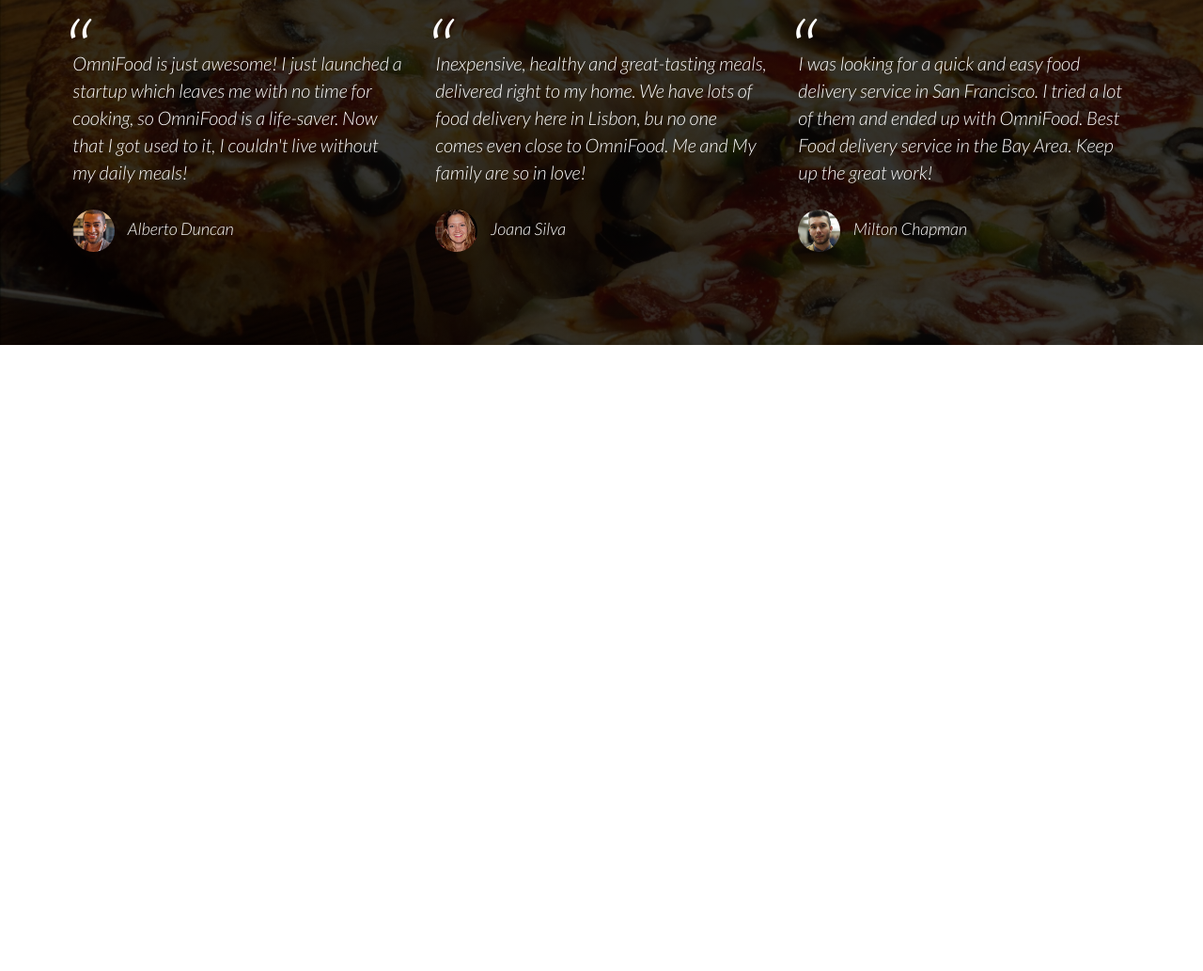
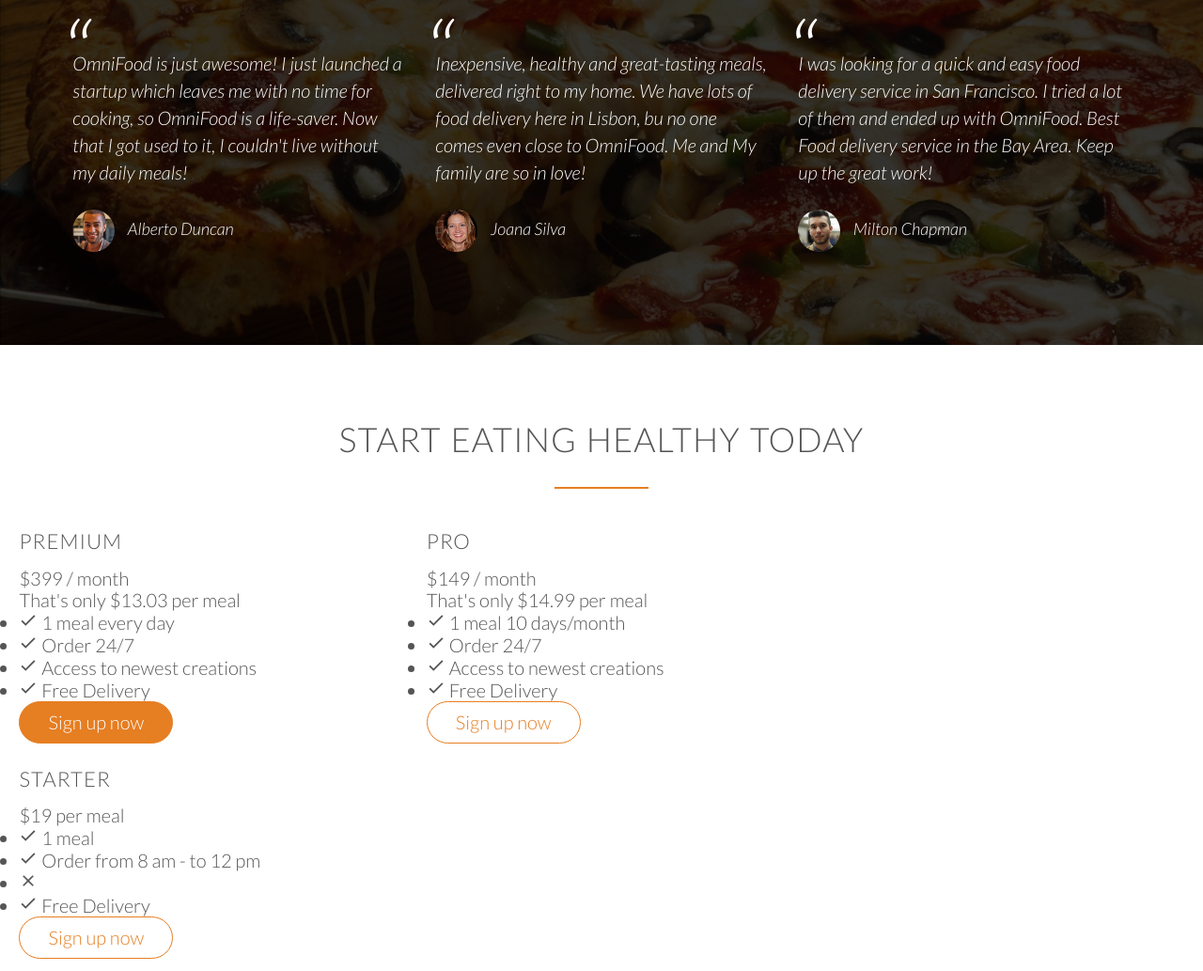
Before and after one commit to joetta25/Food-Service-Website, a plain HTML site: page resource/index.html in a window 1280 px wide. Shown: the part 3590-4623 px from the top of the page at 94% size. Before the commit the page ends 3957 px from the top, so only its background shows below. Drawn offline with nearby package versions, Linux system fonts and the light colour scheme.

Commit message:
added the sign up section

```diff
--- a/resource/css/style.css
+++ b/resource/css/style.css
@@ -143,6 +143,8 @@ a:active {
      text-decoration: none; /* this gets rid of the underline */
      border-radius: 200px;
      transition: background-color 0.2s, border 0.2s, color 0.2s;
+     color: #fff;
+     border: 1px solid #e67e22;
  }
 
  .btn-full:link,
@@ -160,10 +162,12 @@ a:active {
  .btn:hover, /* hover : mouse over a button, active: when we click a button */
  .btn:active {
     background-color: #cf6d17;
+    color: #fff;
  }
  .btn-full:hover,
  .btn-ful:active {
     border: 1px solid #e67e22;
+    color: #fff;
  }
  .btn-ghost:hover,
  .btn-ghost:active {
@@ -298,7 +302,7 @@ transform: scale(1.03); /* When the imgages are clicked they reduce in size and
     width: 55px; /*  this determines how wide the cricle will be  */
     text-align: center;
     padding: 5px;
-     float: left; /* this made the numbers shift to the left so that the text appears on the right of the numbers  */
+    float: left ; /* this made the numbers shift to the left so that the text appears on the right of the numbers  */
     font-size: 150%;
      margin-right: 25px; /* this creates margin between the numbers and the the text */
 }
--- a/resource/index.html
+++ b/resource/index.html
@@ -282,6 +282,71 @@
             </div>
 
         </section>
+        <section class="section-plans">
+            <div class="row">
+                <h2>Start eating healthy today</h2>
+            </div>
+                <div class="col span-1-of-3">
+                    <div class="plan-box">
+                        <div>
+                            <h3>Premium</h3>
+                            <p class="plan-price">$399 / month</p>
+                            <p class="plan-price-meal">That's only $13.03 per meal</p>
+                        </div>
+                        <div>
+                            <ul>
+                                <li> <ion-icon name="checkmark"></ion-icon> 1 meal every day </li>
+                                <li> <ion-icon name="checkmark"></ion-icon> Order 24/7 </li>
+                                <li> <ion-icon name="checkmark"></ion-icon> Access to newest creations </li>
+                                <li> <ion-icon name="checkmark"></ion-icon> Free Delivery </li>
+                            </ul>
+                        </div>
+                        <div>
+                            <a href="#" class="btn btn-full">Sign up now</a>
+                        </div>
+                    </div>
+                </div>
+                <div class="col span-1-of-3">
+                    <div class="plan-box">
+                        <div>
+                            <h3>Pro</h3>
+                            <p class="plan-price">$149 / month</p>
+                            <p class="plan-price-meal">That's only $14.99 per meal</p>
+                        </div>
+                        <div>
+                            <ul>
+                                <li> <ion-icon name="checkmark"></ion-icon> 1 meal 10 days/month</li>
+                                <li> <ion-icon name="checkmark"></ion-icon> Order 24/7 </li>
+                                <li> <ion-icon name="checkmark"></ion-icon> Access to newest creations </li>
+                                <li> <ion-icon name="checkmark"></ion-icon> Free Delivery </li>
+                            </ul>
+                        </div>
+                        <div>
+                            <a href="#" class="btn btn-ghost">Sign up now</a>
+                        </div>
+                    </div>
+                </div>
+                <div class="col span-1-of-3">
+                    <div class="plan-box">
+                        <div>
+                            <h3>Starter</h3>
+                            <p class="plan-price">$19 per meal</p>
+                            <p class="plan-price-meal"></p>
+                        </div>
+                        <div>
+                            <ul>
+                                <li> <ion-icon name="checkmark"></ion-icon> 1 meal </li>
+                                <li> <ion-icon name="checkmark"></ion-icon> Order from 8 am - to 12 pm  </li>
+                                <li> <ion-icon name="close"></ion-icon>  </li>
+                                <li> <ion-icon name="checkmark"></ion-icon> Free Delivery </li>
+                            </ul>
+                        </div>
+                        <div>
+                            <a href="#" class="btn btn-ghost">Sign up now</a>
+                        </div>
+                    </div>
+                </div>
+        </section>
         <script src="https://unpkg.com/ionicons@4.5.10-0/dist/ionicons.js"></script>
     </body>
 
```
